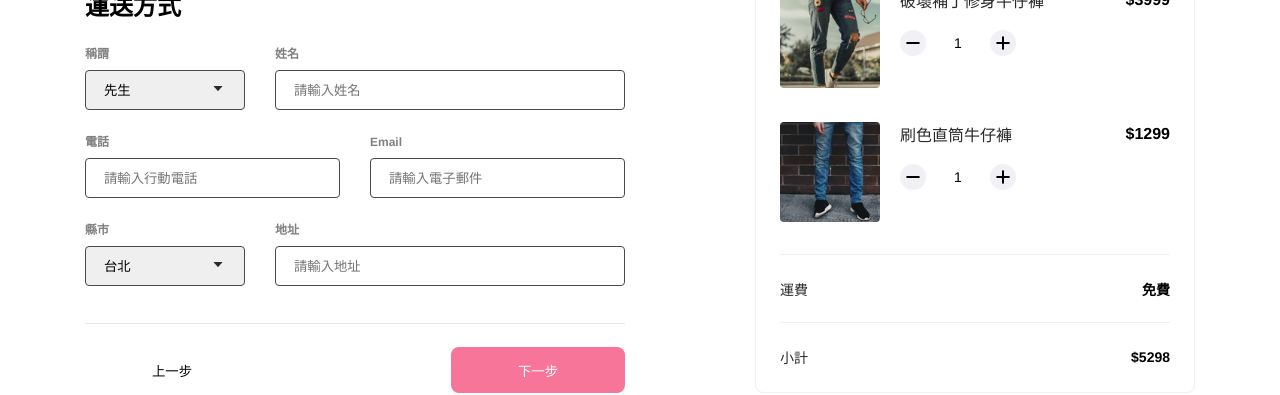
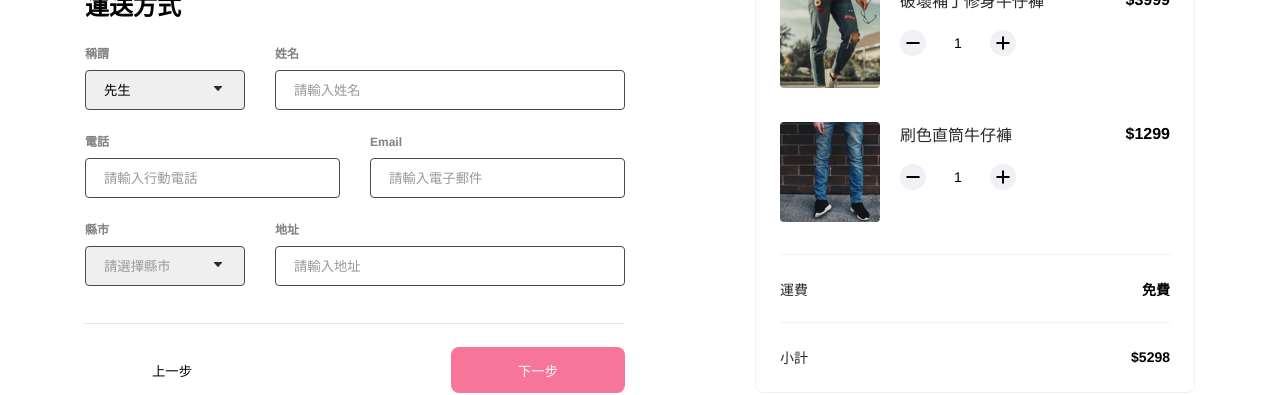
Before and after one commit to deleav/vue-alphacamp-cart, a Vue app: page /1 in a window 1280 px wide. Shown: the part 235-630 px from the top of the page. Built offline with nearby package versions, Linux system fonts and the light colour scheme.

Commit message:
feat(Main): add form data and handle change event

```diff
--- a/src/components/Main.vue
+++ b/src/components/Main.vue
@@ -4,12 +4,12 @@
     <div id="step-area"><StepContainer /></div>
     <div id="router-area">
       <router-view
-        :shippingFee="shippingFee"
-        @shippingFeeChange="shippingFee = $event"
+        v-bind="form"
+        @formChange="form[$event.name] = $event.value"
       />
     </div>
     <div id="footer-area"><Footer /></div>
-    <div id="cart-area"><Cart :shippingFee="shippingFee" /></div>
+    <div id="cart-area"><Cart :shippingFee="form.shippingFee" /></div>
   </div>
 </template>
 
@@ -26,8 +26,25 @@ export default {
   },
   data: function () {
     return {
-      shippingFee: 0,
+      form: {
+        salutation: 'Mr.',
+        username: '',
+        phone: '',
+        email: '',
+        city: '',
+        addr: '',
+        shippingFee: 0,
+        ccname: '',
+        cardnumber: '',
+        expdate: '',
+        cvv: '',
+      },
     };
+  },
+  watch: {
+    form() {
+      console.log(this.form);
+    },
   },
 };
 </script>
--- a/src/components/checkoutStep/PaymentInfo.vue
+++ b/src/components/checkoutStep/PaymentInfo.vue
@@ -5,28 +5,36 @@
       label="持卡人姓名"
       type="text"
       name="ccname"
+      :value="ccname"
       placeholder="John Doe"
+      @change="handleChange"
     />
     <Input
       style="grid-column: 1 / span 4"
       label="卡號"
       type="text"
       name="cardnumber"
+      :value="cardnumber"
       placeholder="1111 2222 3333 4444"
+      @change="handleChange"
     />
     <Input
       style="grid-column: 1 / span 3"
       label="有效期限"
       type="text"
-      name="exp-date"
+      name="expdate"
+      :value="expdate"
       placeholder="MM/YY"
+      @change="handleChange"
     />
     <Input
       style="grid-column: 4 / span 3"
       label="CVC / CCV "
       type="text"
       name="cvv"
+      :value="cvv"
       placeholder="123"
+      @change="handleChange"
     />
   </div>
 </template>
@@ -36,6 +44,17 @@ import InputVue from '../form/Input.vue';
 export default {
   components: {
     Input: InputVue,
+  },
+  props: {
+    ccname: String,
+    cardnumber: String,
+    expdate: String,
+    cvv: String,
+  },
+  methods: {
+    handleChange(obj) {
+      this.$emit('formChange', obj);
+    },
   },
 };
 </script>
--- a/src/components/checkoutStep/ShippingInfo.vue
+++ b/src/components/checkoutStep/ShippingInfo.vue
@@ -6,46 +6,59 @@
         style="grid-column: 1 / span 2"
         label="稱謂"
         name="salutation"
+        :value="salutation"
         :options="[
           { name: '先生', value: 'Mr.' },
           { name: '小姐', value: 'Ms.' },
         ]"
+        @change="handleChange"
       />
       <Input
         style="grid-column: 3 / span 4"
         label="姓名"
         type="text"
-        name="name"
+        name="username"
+        :value="username"
         placeholder="請輸入姓名"
+        @change="handleChange"
       />
       <Input
         style="grid-column: 1 / span 3"
         label="電話"
-        type="text"
+        type="tel"
         name="phone"
+        :value="phone"
         placeholder="請輸入行動電話"
+        @change="handleChange"
       />
       <Input
         style="grid-column: 4 / span 3"
         label="Email"
-        type="text"
+        type="email"
         name="email"
+        :value="email"
         placeholder="請輸入電子郵件"
+        @change="handleChange"
       />
       <Select
         style="grid-column: 1 / span 2"
         label="縣市"
         type="text"
         name="city"
+        :value="city"
         placeholder="請選擇縣市"
         :options="[{ name: '台北', value: 'Taipei' }]"
+        disabledOption="請選擇縣市"
+        @change="handleChange"
       />
       <Input
         style="grid-column: 3 / span 4"
         label="地址"
         type="text"
         name="addr"
+        :value="addr"
         placeholder="請輸入地址"
+        @change="handleChange"
       />
     </div>
   </div>
@@ -62,6 +75,19 @@ export default {
     Input: InputVue,
     Select: SelectVue,
   },
+  props: {
+    salutation: String,
+    username: String,
+    phone: String,
+    email: String,
+    city: String,
+    addr: String,
+  },
+  methods: {
+    handleChange(obj) {
+      this.$emit('formChange', obj);
+    },
+  },
 };
 </script>
 
--- a/src/components/checkoutStep/ShippingMethod.vue
+++ b/src/components/checkoutStep/ShippingMethod.vue
@@ -6,12 +6,13 @@
         title="標準運送"
         subtitle="約 3~7 個工作天"
         :price="0"
-        checked
+        :checked="shippingFee === 0"
         @change="handleClick"
       />
       <Radio
         title="DHL 貨運"
         subtitle="48 小時內送達"
+        :checked="shippingFee === 500"
         :price="500"
         @change="handleClick"
       />
@@ -35,7 +36,7 @@ export default {
   },
   methods: {
     handleClick(e) {
-      this.$emit('shippingFeeChange', e);
+      this.$emit('formChange', { name: 'shippingFee', value: e });
     },
   },
 };
--- a/src/components/form/Input.vue
+++ b/src/components/form/Input.vue
@@ -6,6 +6,8 @@
       :name="name"
       :type="type"
       :placeholder="placeholder"
+      :value="value"
+      @input="handleType"
       class="input-text"
     />
   </div>
@@ -28,6 +30,17 @@ export default {
     placeholder: {
       type: String,
     },
+    value: {
+      type: String,
+    },
+  },
+  methods: {
+    handleType(e) {
+      const name = e.target.getAttribute('name');
+      const value = e.target.value;
+
+      this.$emit('change', { name, value });
+    },
   },
 };
 </script>
@@ -40,6 +53,9 @@ export default {
   width: 100%;
   height: 40px;
 }
+.input-text::placeholder {
+  color: #999;
+}
 .input-container {
   display: grid;
   row-gap: 8px;
--- a/src/components/form/Select.vue
+++ b/src/components/form/Select.vue
@@ -1,11 +1,20 @@
 <template>
   <div class="select-container">
     <label class="label" :for="name">{{ label }}</label>
-    <select :name="name" :id="name" class="select">
+    <select
+      :name="name"
+      :id="name"
+      :class="{ select: true, disable: !selected }"
+      @change="handleChange"
+      v-model="selected"
+    >
+      <option v-if="!!disabledOption" value="" disabled>
+        {{ disabledOption }}
+      </option>
       <option
         v-for="option in options"
         :key="option.value"
-        :value="options.value"
+        :value="option.value"
       >
         {{ option.name }}
       </option>
@@ -35,6 +44,26 @@ export default {
       type: Array,
       default: () => [],
     },
+    value: {
+      type: String,
+    },
+    disabledOption: {
+      type: String,
+    },
+  },
+  created() {
+    this.selected = this.value;
+  },
+  data: function () {
+    return {
+      selected: '',
+    };
+  },
+  methods: {
+    handleChange(e) {
+      const name = e.target.getAttribute('name');
+      this.$emit('change', { name, value: this.selected });
+    },
   },
 };
 </script>
@@ -54,6 +83,9 @@ export default {
   appearance: none;
   cursor: pointer;
 }
+.select.disable {
+  color: #999;
+}
 .arrow-container {
   position: absolute;
   right: 18px;
```
Also changed, not shown: src/components/form/helpers.js (added).
